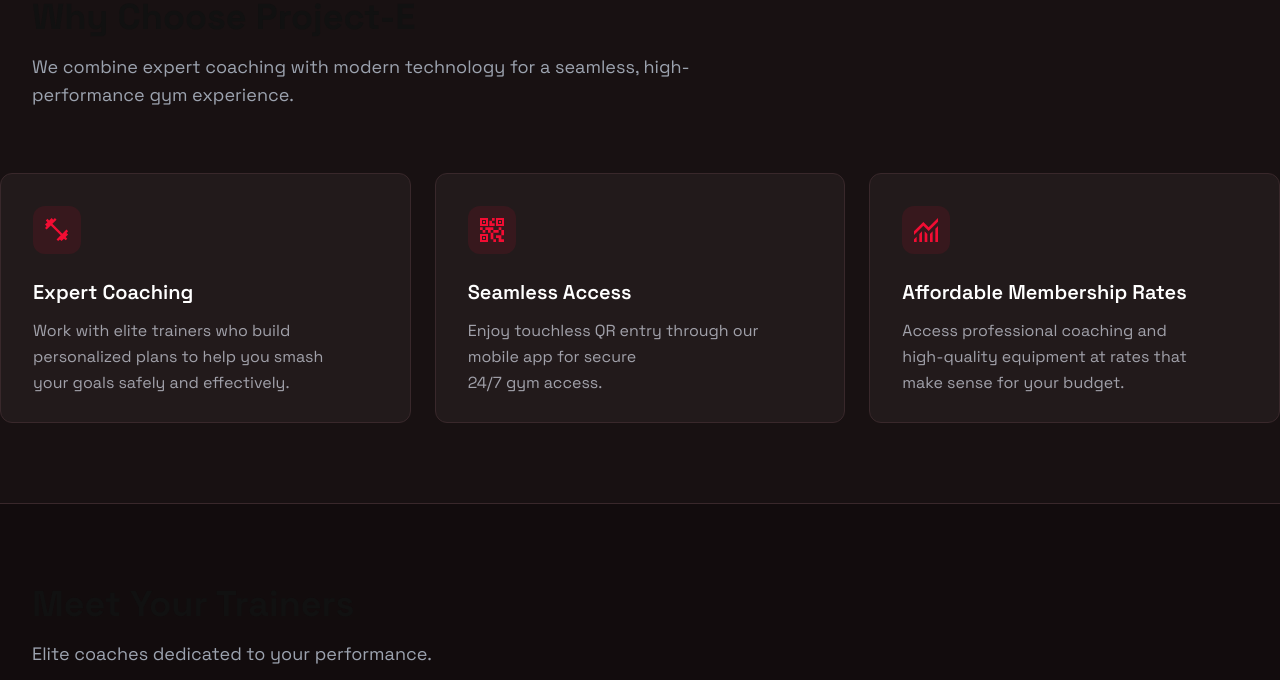
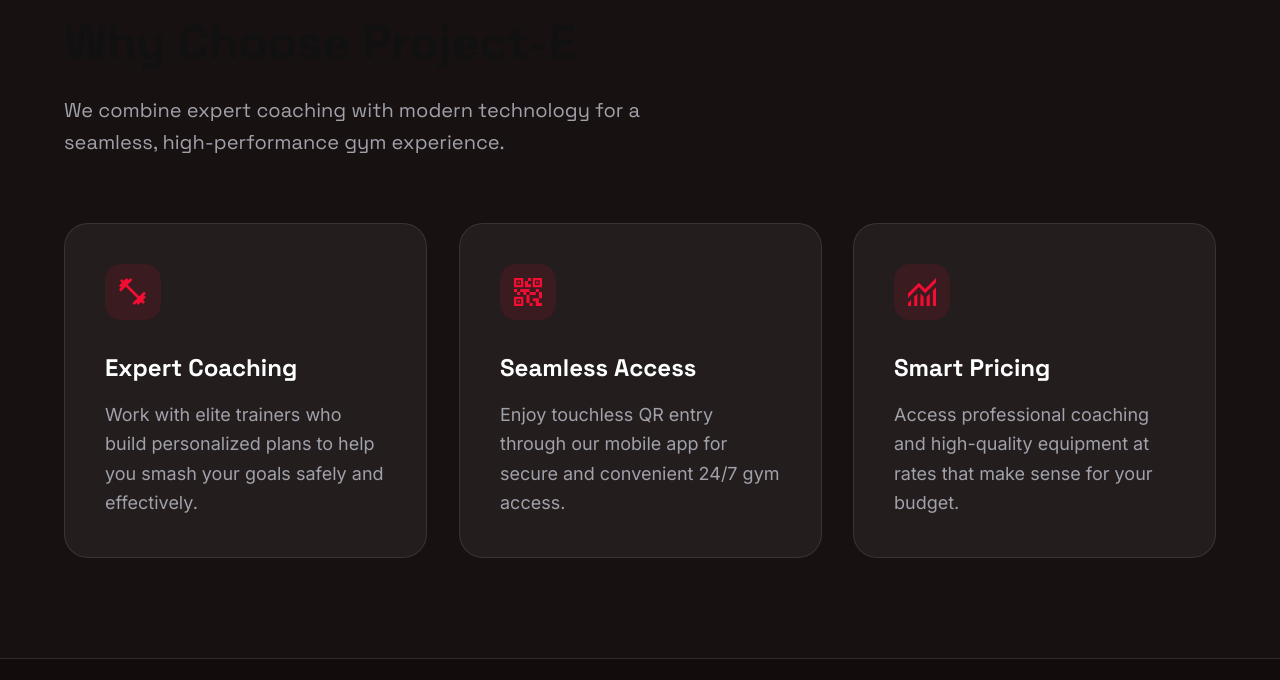
Before and after one commit to Fabshkiee/Project-E-Web-Management-System, a Next.js app: page / in a window 1280 px wide. Shown: the part 940-1620 px from the top of the page. Built offline with nearby package versions, Linux system fonts and the light colour scheme.

Commit message:
refactor: responsiveness for why section

```diff
--- a/app/layout.tsx
+++ b/app/layout.tsx
@@ -2,14 +2,16 @@ import type { Metadata } from "next";
 import { Teko, Lexend, Space_Grotesk, Inter } from "next/font/google";
 import "../styles/globals.css";
 // landing.css is now imported inside globals.css
-
 
 // Dashboard Fonts
 const teko = Teko({ variable: "--font-teko", subsets: ["latin"] });
 const lexend = Lexend({ variable: "--font-lexend", subsets: ["latin"] });
 
 // Landing Page Fonts
-const spaceGrotesk = Space_Grotesk({ variable: "--font-space", subsets: ["latin"] });
+const spaceGrotesk = Space_Grotesk({
+  variable: "--font-space",
+  subsets: ["latin"],
+});
 const inter = Inter({ variable: "--font-inter", subsets: ["latin"] });
 
 export const metadata: Metadata = {
@@ -25,9 +27,11 @@ export default function RootLayout({
   return (
     <html
       lang="en"
-      className={`${teko.variable} ${lexend.variable} ${spaceGrotesk.variable} ${inter.variable} h-full antialiased`}
+      className={`${teko.variable} ${lexend.variable} ${spaceGrotesk.variable} ${inter.variable} h-full antialiased overflow-x-hidden`}
     >
-      <body className="min-h-full flex flex-col">{children}</body>
+      <body className="min-h-full flex flex-col overflow-x-hidden">
+        {children}
+      </body>
     </html>
   );
 }
--- a/components/landing/Trainers.tsx
+++ b/components/landing/Trainers.tsx
@@ -3,22 +3,21 @@ import ScrollReveal from "./ScrollReveal";
 
 export default function Trainers() {
   return (
-    <section id="trainers" className="py-[80px] bg-land-dark scroll-mt-24">
+    <section id="trainers" className="py-[100px] bg-land-dark scroll-mt-24 overflow-hidden">
       {/* Title Bar Container */}
-      <ScrollReveal threshold={0.3}>
-        <div className="container px-[32px] text-left">
-          <h2 className="landing-h2">Meet Your Trainers</h2>
-          <p className="landing-p-lg mt-[16px] text-muted">
-            Elite coaches dedicated to your performance.
+      <div className="max-w-[1400px] mx-auto px-6 sm:px-10 md:px-16 flex flex-col items-center md:items-start text-center md:text-left">
+        <ScrollReveal threshold={0.3}>
+          <h2 className="landing-h2 text-4xl md:text-5xl max-w-2xl leading-[1.1]">
+            Meet Your Trainers
+          </h2>
+          <p className="landing-p-lg mt-6 text-[#A1A1AA] text-lg md:text-xl max-w-xl leading-relaxed mx-auto md:mx-0">
+            Elite coaches dedicated to your performance and safety.
           </p>
-        </div>
-      </ScrollReveal>
+        </ScrollReveal>
+      </div>
 
       {/* Trainers Containers */}
-      <div
-        className="container px-10 md:px-17 xl:px-[214px] mt-[48px] grid grid-cols-1 md:grid-cols-2 gap-[200px] place-items-center mx-auto py-[25px]
-      "
-      >
+      <div className="max-w-[1400px] mx-auto px-6 sm:px-10 md:px-16 mt-16 md:mt-20 grid grid-cols-1 md:grid-cols-2 gap-12 lg:gap-20 place-items-center">
         {/* 1st Trainer Card */}
         <ScrollReveal delay={200} direction="right">
           <div className=" relative group overflow-hidden bg-land-light rounded-md text-center ring-3 ring-land-crimson/20 shadow-2xl shadow-black w-[369.6px] h-[545.6px] ">
@@ -31,7 +30,7 @@ export default function Trainers() {
             <div className="absolute inset-0 bg-gradient-to-t from-black via-land-black/50 to-transparent"></div>
 
             {/* Text Container */}
-            <div className="absolute bottom-[35.2px] left-[35.2px] right-[35.2px] text-left">
+            <div className="absolute bottom-[35.2px] left-[35.2px] right-[35.2px] text-center md:text-left">
               {/* Name of Coach */}
               <div className=" h3-b">ERIC DIONES</div>
               {/* Coach Specialty */}
@@ -54,7 +53,7 @@ export default function Trainers() {
             <div className="absolute inset-0 bg-gradient-to-t from-black via-land-black/50 to-transparent"></div>
 
             {/* Text Container */}
-            <div className="absolute bottom-[35.2px] left-[35.2px] right-[35.2px] text-left">
+            <div className="absolute bottom-[35.2px] left-[35.2px] right-[35.2px] text-center md:text-left">
               {/* Name of Coach */}
               <div className=" h3-b">COACH EZEKIEL</div>
               {/* Coach Specialty */}
--- a/components/landing/Why.tsx
+++ b/components/landing/Why.tsx
@@ -1,73 +1,83 @@
+import ScrollReveal from "./ScrollReveal";
+
 export default function Why() {
   return (
-    <section className="py-[80px] bg-land-bf border-b border-land-border">
-
+    <section
+      id="features"
+      className="py-[100px] bg-land-bg border-b border-land-border scroll-mt-24 overflow-hidden"
+    >
+      <div className="max-w-[1400px] mx-auto px-6 sm:px-10 md:px-16">
         {/* Header + Description */}
-      <div className="px-[32px] text-left">
-        <h2 className="landing-h2 text-4xl">Why Choose Project-E</h2>
-        <p className="landing-p-lg mt-[16px] text-muted text-lg">
-          We combine expert coaching with modern technology for a seamless, high-<br />
-          performance gym experience.
+        <div className="flex flex-col items-center md:items-start text-center md:text-left mb-12 md:mb-16">
+          <h2 className="landing-h2 text-4xl md:text-5xl max-w-2xl leading-[1.1]">
+            Why Choose Project-E
+          </h2>
+          <p className="landing-p-lg mt-6 text-[#A1A1AA] text-lg md:text-xl max-w-xl leading-relaxed mx-auto md:mx-0">
+            We combine expert coaching with modern technology for a seamless, high-performance gym experience.
           </p>
         </div>
 
         {/* Cards Grid */}
-      <div className="mt-16 px-6 xl:px-0 flex justify-center">
-        <div className="max-w-[1376px] w-full">
-          <div className="grid grid-cols-1 md:grid-cols-3 gap-[24px]">
-
+        <div className="grid grid-cols-1 md:grid-cols-2 lg:grid-cols-3 gap-6 lg:gap-8">
           {/* Card 1: Expert Coaching */}
-            <div className="bg-land-card-hover border border-land-border rounded-[12px] p-8 w-full h-[250px] flex flex-col justify-start">
-              <div className="w-12 h-12 bg-[#37181D] rounded-[12px] flex items-center justify-center mb-6 flex-shrink-0">
+          <ScrollReveal delay={100}>
+            <div className="group bg-white/5 border border-white/10 rounded-[24px] p-8 md:p-10 transition-all duration-300 hover:border-land-crimson/50 hover:bg-white/10 min-h-[280px] flex flex-col items-center md:items-start text-center md:text-left h-full">
+              <div className="w-14 h-14 bg-land-crimson/10 rounded-2xl flex items-center justify-center mb-8 flex-shrink-0 group-hover:scale-110 transition-transform duration-300">
                 <img
                   src="/assets/expert_coaching_icon.svg"
                   alt="Expert Coaching"
-                  className="w-6 h-6"
+                  className="w-7 h-7"
                 />
               </div>
-              <h3 className="landing-h4 text-white mb-3 text-xl font-semibold">Expert Coaching</h3>
-              <p className="landing-p-md text-[#A1A1AA] text-base leading-relaxed">
-                Work with elite trainers who build<br />
-                personalized plans to help you smash<br />
-                your goals safely and effectively.
+              <h3 className="text-white mb-4 text-2xl font-bold">
+                Expert Coaching
+              </h3>
+              <p className="text-[#A1A1AA] text-base md:text-lg leading-relaxed font-inter">
+                Work with elite trainers who build personalized plans to help
+                you smash your goals safely and effectively.
               </p>
             </div>
+          </ScrollReveal>
 
           {/* Card 2: Seamless Access */}
-            <div className="bg-land-card-hover border border-land-border rounded-[12px] p-8 w-full h-[250px] flex flex-col justify-start">
-              <div className="w-12 h-12 bg-[#37181D] rounded-[12px] flex items-center justify-center mb-6 flex-shrink-0">
+          <ScrollReveal delay={200}>
+            <div className="group bg-white/5 border border-white/10 rounded-[24px] p-8 md:p-10 transition-all duration-300 hover:border-land-crimson/50 hover:bg-white/10 min-h-[280px] flex flex-col items-center md:items-start text-center md:text-left h-full">
+              <div className="w-14 h-14 bg-land-crimson/10 rounded-2xl flex items-center justify-center mb-8 flex-shrink-0 group-hover:scale-110 transition-transform duration-300">
                 <img
                   src="/assets/seamless_access_icon.svg"
                   alt="Seamless Access"
-                  className="w-6 h-6"
+                  className="w-7 h-7"
                 />
               </div>
-              <h3 className="landing-h4 text-white mb-3 text-xl font-semibold">Seamless Access</h3>
-              <p className="landing-p-md text-[#A1A1AA] text-base leading-relaxed">
-                Enjoy touchless QR entry through our<br />
-                mobile app for secure<br />
-                24/7 gym access.
+              <h3 className="text-white mb-4 text-2xl font-bold">
+                Seamless Access
+              </h3>
+              <p className="text-[#A1A1AA] text-base md:text-lg leading-relaxed font-inter">
+                Enjoy touchless QR entry through our mobile app for secure and
+                convenient 24/7 gym access.
               </p>
             </div>
+          </ScrollReveal>
 
           {/* Card 3: Affordable Membership Rates */}
-            <div className="bg-land-card-hover border border-land-border rounded-[12px] p-8 w-full h-[250px] flex flex-col justify-start">
-              <div className="w-12 h-12 bg-[#37181D] rounded-[12px] flex items-center justify-center mb-6 flex-shrink-0">
+          <ScrollReveal delay={300}>
+            <div className="group bg-white/5 border border-white/10 rounded-[24px] p-8 md:p-10 transition-all duration-300 hover:border-land-crimson/50 hover:bg-white/10 min-h-[280px] flex flex-col items-center md:items-start text-center md:text-left h-full md:col-span-2 lg:col-span-1">
+              <div className="w-14 h-14 bg-land-crimson/10 rounded-2xl flex items-center justify-center mb-8 flex-shrink-0 group-hover:scale-110 transition-transform duration-300">
                 <img
                   src="/assets/affordable_membership_icon.svg"
                   alt="Affordable Membership Rates"
-                  className="w-6 h-6"
+                  className="w-7 h-7"
                 />
               </div>
-              <h3 className="landing-h4 text-white mb-3 text-xl font-semibold">Affordable Membership Rates</h3>
-              <p className="landing-p-md text-[#A1A1AA] text-base leading-relaxed">
-                Access professional coaching and<br />
-                high-quality equipment at rates that<br />
-                make sense for your budget.
+              <h3 className="text-white mb-4 text-2xl font-bold">
+                Smart Pricing
+              </h3>
+              <p className="text-[#A1A1AA] text-base md:text-lg leading-relaxed font-inter">
+                Access professional coaching and high-quality equipment at rates
+                that make sense for your budget.
               </p>
             </div>
-
-          </div>
+          </ScrollReveal>
         </div>
       </div>
     </section>
```
Lines whose indentation alone changed are shown as unchanged.
